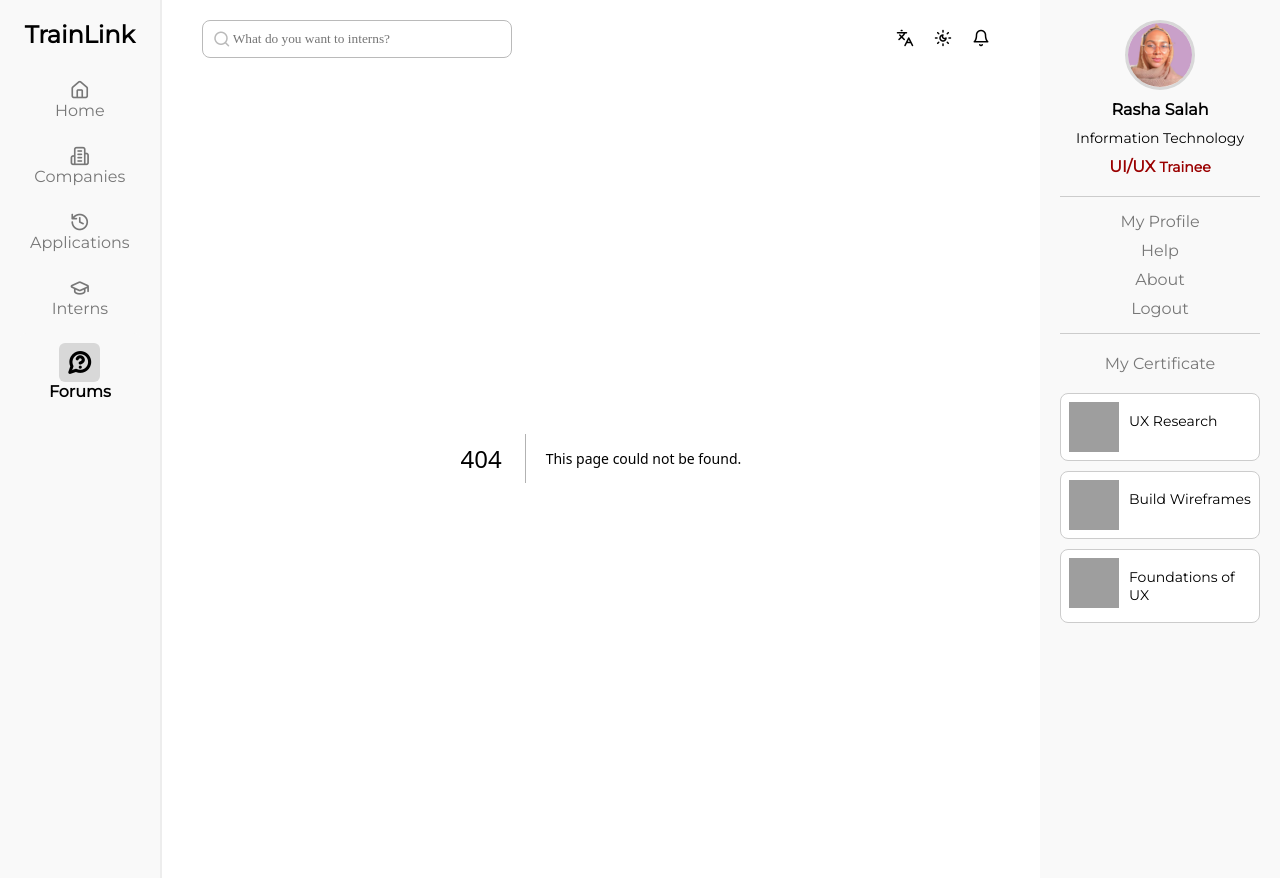
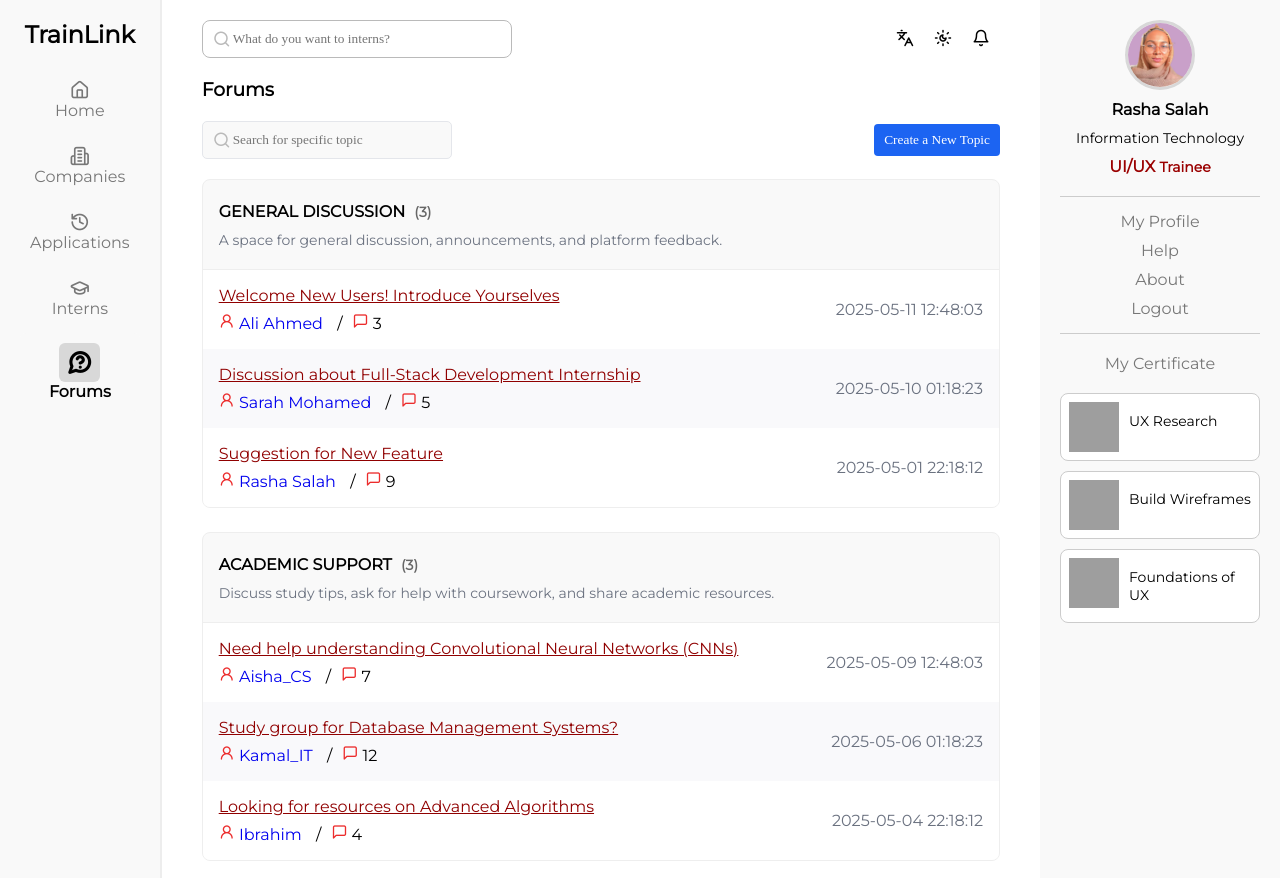
Before and after one commit to mustafasalah/trainlink, a Next.js app: page /forums in a window 1280 px wide. Before the commit this address had no page. Shown: the top 878 px of the page. Built offline with nearby package versions, Linux system fonts and the light colour scheme; grey boxes are pictures that could not be loaded.

Commit message:
add Forums Page

```diff
--- a/app/applications/page.js
+++ b/app/applications/page.js
@@ -68,7 +68,7 @@ export default async function Applications() {
                     </table>
                     <div className="view-more">
                         <button>View More</button>
-                        <p>(2 of 2 Applications)</p>
+                        <p>(2 of {applications.length} Applications)</p>
                     </div>
                 </div>
             </div>
--- /dev/null
+++ b/app/components/ForumSection.jsx
@@ -0,0 +1,21 @@
+import React from "react";
+import TopicItem from "./TopicItem";
+
+export default function ForumSection({ title, description, topics }) {
+    return (
+        <section className="forum-section">
+            <header>
+                <h3>
+                    {title} <span>({topics.length})</span>
+                </h3>
+                <p>{description}</p>
+            </header>
+
+            <ul className="topics-list">
+                {topics.map((topic) => (
+                    <TopicItem {...topic} />
+                ))}
+            </ul>
+        </section>
+    );
+}
--- a/app/components/JobCard.jsx
+++ b/app/components/JobCard.jsx
@@ -1,6 +1,7 @@
 import Image from "next/image";
 import Link from "next/link";
 import React from "react";
+import { format } from "timeago.js";
 
 export default function JobCard({ intern, hideCompanyName = false }) {
     return (
@@ -41,7 +42,7 @@ export default function JobCard({ intern, hideCompanyName = false }) {
             <div className="footer-card">
                 <span>
                     <i className="icon-history"></i>
-                    {intern.datetime}
+                    {format(intern.datetime)}
                 </span>
                 <Link href={`/interns/${intern.id}`}>
                     View details <i className="icon-chevron-right"></i>
--- /dev/null
+++ b/app/components/TopicItem.jsx
@@ -0,0 +1,32 @@
+import Link from "next/link";
+import React from "react";
+
+export default function TopicItem({
+    id,
+    title,
+    authorId,
+    authorName,
+    replies,
+    dateTime,
+}) {
+    return (
+        <li className="topic-item">
+            <div>
+                <Link className="topic-title" href={`/forums/${id}`}>
+                    {title}
+                </Link>
+                <p className="topic-info">
+                    <span>
+                        <i className="icon-user-round"></i>{" "}
+                        <a href={`/users/${authorId}`}>{authorName}</a>
+                    </span>{" "}
+                    <span>/</span>
+                    <span>
+                        <i className="icon-message-square"></i> {replies}
+                    </span>
+                </p>
+            </div>
+            <time dateTime={dateTime}>{dateTime}</time>
+        </li>
+    );
+}
--- /dev/null
+++ b/app/forums/page.js
@@ -0,0 +1,104 @@
+import React from "react";
+import ApplicationRow from "../components/ApplicationRow";
+import Link from "next/link";
+import TopicItem from "../components/TopicItem";
+import ForumSection from "../components/ForumSection";
+
+export default async function Forums() {
+    // const data = await fetch("http://localhost:3000/api/applications");
+    // const applications = await data.json();
+
+    const generalTopics = [
+        {
+            id: 1,
+            title: "Welcome New Users! Introduce Yourselves",
+            authorId: 2,
+            authorName: "Ali Ahmed",
+            replies: 3,
+            dateTime: "2025-05-11 12:48:03",
+        },
+        {
+            id: 2,
+            title: "Discussion about Full-Stack Development Internship",
+            authorId: 3,
+            authorName: "Sarah Mohamed",
+            replies: 5,
+            dateTime: "2025-05-10 01:18:23",
+        },
+        {
+            id: 3,
+            title: "Suggestion for New Feature",
+            authorId: 1,
+            authorName: "Rasha Salah",
+            replies: 9,
+            dateTime: "2025-05-01 22:18:12",
+        },
+    ];
+
+    const supportTopics = [
+        {
+            id: 4,
+            title: "Need help understanding Convolutional Neural Networks (CNNs)",
+            authorId: 5,
+            authorName: "Aisha_CS",
+            replies: 7,
+            dateTime: "2025-05-09 12:48:03",
+        },
+        {
+            id: 5,
+            title: "Study group for Database Management Systems?",
+            authorId: 6,
+            authorName: "Kamal_IT",
+            replies: 12,
+            dateTime: "2025-05-06 01:18:23",
+        },
+        {
+            id: 6,
+            title: "Looking for resources on Advanced Algorithms",
+            authorId: 8,
+            authorName: "Ibrahim",
+            replies: 4,
+            dateTime: "2025-05-04 22:18:12",
+        },
+    ];
+
+    return (
+        <div className="content">
+            <div className="forums applications">
+                <h3>Forums</h3>
+                <div className="apps-search-form">
+                    <div className="app-search-status">
+                        <div className="search-box">
+                            <input
+                                type="search"
+                                name=""
+                                id=""
+                                placeholder="Search for specific topic"
+                            />
+                        </div>
+                    </div>
+                    <div className="items">
+                        <button className="">Create a New Topic</button>
+                    </div>
+                </div>
+                <div className="apps-form">
+                    <ForumSection
+                        title="General Discussion"
+                        description="A space for general discussion, announcements,
+                                and platform feedback."
+                        topics={generalTopics}
+                    />
+                    <ForumSection
+                        title="Academic Support"
+                        description="Discuss study tips, ask for help with coursework, and share academic resources."
+                        topics={supportTopics}
+                    />
+                    {/* <div className="view-more">
+                        <button>View More</button>
+                        <p>(2 of {applications.length} Applications)</p>
+                    </div> */}
+                </div>
+            </div>
+        </div>
+    );
+}
--- a/app/globals.css
+++ b/app/globals.css
@@ -389,15 +389,16 @@ ul {
     color: #777;
 }
 .main-home .content .companies-cards .card .footer-card .btn-card {
-    border-radius: 0 0 8px 8px;
-    color: #9a0000;
-    background-color: #ffc8c8;
-    padding: 5px 0;
+    border-radius: 8px;
+    color: #fff;
+    background-color: #9a0000;
+    padding: 10px 0;
     display: flex;
-    font-weight: bold;
+    font-weight: 500;
     font-size: 14px;
     align-items: center;
     justify-content: center;
+    width: 100%;
 }
 /********************************Applications Page********************************/
 .main-home .content .applications {
@@ -659,7 +660,7 @@ ul {
     padding: 5px 10px 10px;
     align-items: flex-end;
 }
-.main-home .content .card .footer-card span {
+.main-home .content .interns .card .footer-card span {
     background-color: #ffc8c8;
     padding: 3px 6px;
     display: flex;
@@ -669,7 +670,7 @@ ul {
     font-size: 12px;
     gap: 3px;
 }
-.main-home .content .card .footer-card a {
+.main-home .content .interns .card .footer-card a {
     border-radius: 0 0 8px 8px;
     color: #9a0000;
     display: flex;
@@ -1379,3 +1380,80 @@ ul {
     border: 1px solid #ec2c2c;
     color: #ec2c2c;
 }
+/*===================================
+=> Forums Style Sheet
+===================================*/
+
+.main-home .content .forums .apps-search-form button {
+    border-radius: 4px;
+    border: none;
+    background-color: #1c64f2;
+    padding: 8px 10px;
+    color: #fff;
+    cursor: pointer;
+    font-family: "Montserrat";
+}
+
+.forum-section {
+    border: 1px solid #eee;
+    padding-top: 12px;
+    border-radius: 8px;
+    background-color: #f9f9f9;
+    overflow: hidden;
+    margin-bottom: 24px;
+}
+
+.forum-section header {
+    padding: 0 16px 20px;
+}
+
+.forum-section header h3 {
+    text-transform: uppercase;
+    font-size: 16px;
+}
+
+.forum-section header p {
+    color: #6b7280;
+    font-size: 14px;
+}
+
+.forum-section .topics-list {
+    list-style: none;
+    border-top: 1px solid #eee;
+}
+
+.forum-section .topic-item {
+    display: flex;
+    align-items: center;
+    padding: 16px;
+    background-color: #fff;
+}
+
+.forum-section .topic-item:nth-child(2n) {
+    background-color: #f9f9fb;
+}
+
+.forum-section .topic-item a.topic-title {
+    display: inline-block;
+    color: #900000;
+    margin-bottom: 8px;
+    text-decoration: underline;
+}
+
+.forum-section .topic-item > div {
+    flex: 1;
+}
+
+.forum-section .topic-item > time {
+    flex: 0 0 auto;
+    color: #6b7280;
+}
+
+.forum-section .topic-info span {
+    vertical-align: text-bottom;
+    margin: 0 10px 0 0;
+}
+
+.forum-section .topic-info span i {
+    color: #ec2c2c;
+}
--- a/package.json
+++ b/package.json
@@ -11,6 +11,7 @@
   "dependencies": {
     "next": "15.2.4",
     "react": "^19.0.0",
-    "react-dom": "^19.0.0"
+    "react-dom": "^19.0.0",
+    "timeago.js": "^4.0.2"
   }
 }
```
Also changed, not shown: 1 other file (tests, documents, lock files or other folders).
